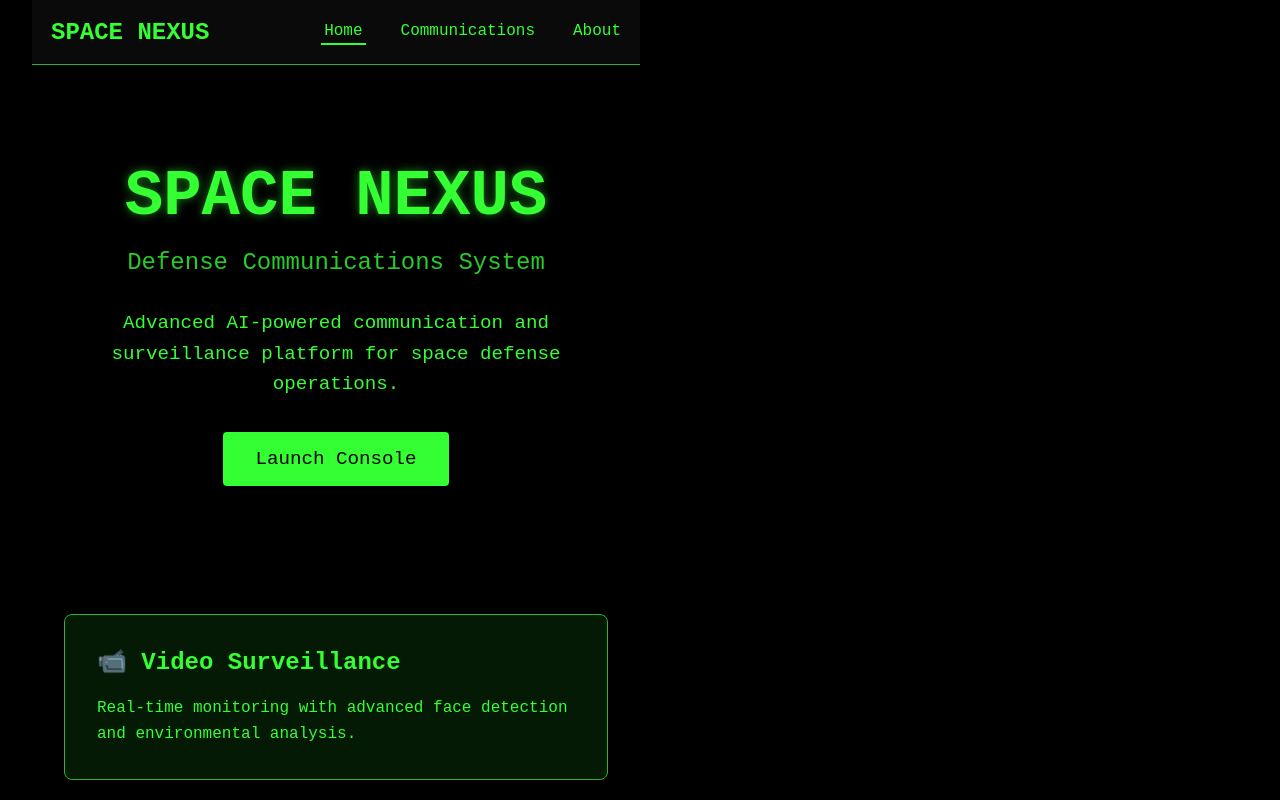
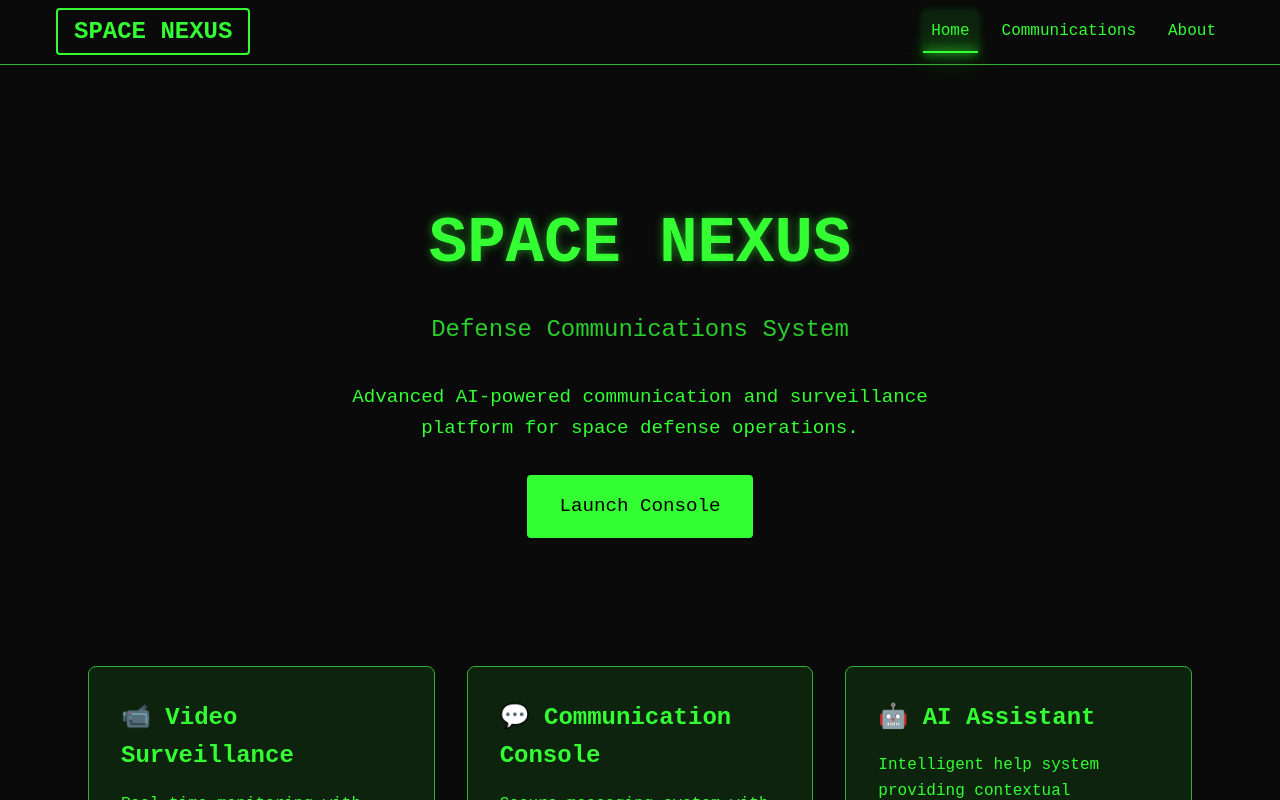
Before and after one commit to innerpixel/space-nexus-defense-comm, a Vue app: page / in a window 1280 px wide. Shown: the top 800 px of the page. Built offline with nearby package versions, Linux system fonts and the light colour scheme.

Commit message:
fix: Update layout and styling

```diff
--- a/src/App.vue
+++ b/src/App.vue
@@ -19,20 +19,31 @@ import { RouterLink, RouterView } from 'vue-router'
       </nav>
     </header>
 
-    <RouterView />
+    <main class="main-content">
+      <RouterView v-slot="{ Component }">
+        <transition name="fade" mode="out-in">
+          <component :is="Component" />
+        </transition>
+      </RouterView>
+    </main>
   </div>
 </template>
 
 <style>
 .app {
   min-height: 100vh;
-  background: black;
-  color: var(--color-terminal-green);
+  display: flex;
+  flex-direction: column;
+  background: var(--color-terminal-dark);
 }
 
 header {
-  background: var(--color-terminal-dark);
+  background: rgba(10, 10, 10, 0.9);
   border-bottom: 1px solid var(--color-terminal-border);
+  position: sticky;
+  top: 0;
+  z-index: 100;
+  backdrop-filter: blur(10px);
 }
 
 nav {
@@ -49,29 +60,29 @@ nav {
   align-items: center;
 }
 
-.nav-brand a {
-  color: var(--color-terminal-green);
-  font-size: 1.5rem;
-  font-weight: bold;
-  text-decoration: none;
+.main-content {
+  flex: 1;
+  width: 100%;
+  max-width: 1200px;
+  margin: 0 auto;
+  padding: 2rem 1rem;
 }
 
-.nav-links {
-  display: flex;
-  gap: 2rem;
-}
+@media (max-width: 768px) {
+  .nav-container {
+    flex-direction: column;
+    height: auto;
+    padding: 1rem;
+  }
 
-.nav-links a {
-  color: var(--color-terminal-green);
-  text-decoration: none;
-  transition: opacity 0.3s ease;
-}
+  nav {
+    height: auto;
+  }
 
-.nav-links a:hover {
-  opacity: 0.8;
-}
-
-.nav-links a.router-link-active {
-  border-bottom: 2px solid var(--color-terminal-green);
+  .nav-links {
+    margin-top: 1rem;
+    flex-wrap: wrap;
+    justify-content: center;
+  }
 }
 </style>
--- a/src/assets/main.css
+++ b/src/assets/main.css
@@ -7,68 +7,105 @@
   --font-terminal: 'Courier New', monospace;
 }
 
-body {
-  background-color: black;
+* {
+  box-sizing: border-box;
+  margin: 0;
+  padding: 0;
+}
+
+html, body {
+  height: 100%;
+  background-color: var(--color-terminal-dark);
   color: var(--color-terminal-green);
   margin: 0;
   font-family: var(--font-terminal);
+  line-height: 1.6;
 }
 
 #app {
-  max-width: 1280px;
-  margin: 0 auto;
-  padding: 2rem;
-  font-weight: normal;
+  min-height: 100vh;
+  display: flex;
+  flex-direction: column;
 }
 
-a,
-.green {
+a {
   text-decoration: none;
-  color: hsla(160, 100%, 37%, 1);
-  transition: 0.4s;
-  padding: 3px;
+  color: var(--color-terminal-green);
+  transition: all 0.3s ease;
+  padding: 0.5rem;
+  border-radius: 4px;
 }
 
-@media (hover: hover) {
-  a:hover {
-    background-color: hsla(160, 100%, 37%, 0.2);
+a:hover {
+  background-color: rgba(51, 255, 51, 0.1);
+  box-shadow: 0 0 10px rgba(51, 255, 51, 0.2);
+}
+
+/* Navigation Styles */
+.nav-brand a {
+  font-size: 1.5rem;
+  font-weight: bold;
+  padding: 0.5rem 1rem;
+  border: 2px solid var(--color-terminal-green);
+}
+
+.nav-links {
+  display: flex;
+  gap: 1rem;
+}
+
+.nav-links a {
+  position: relative;
+}
+
+.nav-links a.router-link-active {
+  background-color: rgba(51, 255, 51, 0.1);
+  box-shadow: 0 0 10px rgba(51, 255, 51, 0.2);
+}
+
+.nav-links a.router-link-active::after {
+  content: '';
+  position: absolute;
+  bottom: 0;
+  left: 0;
+  width: 100%;
+  height: 2px;
+  background-color: var(--color-terminal-green);
+  animation: glow 1.5s ease-in-out infinite alternate;
+}
+
+/* Animations */
+@keyframes glow {
+  from {
+    box-shadow: 0 0 5px var(--color-terminal-green),
+                0 0 10px var(--color-terminal-green),
+                0 0 15px var(--color-terminal-green);
+  }
+  to {
+    box-shadow: 0 0 10px var(--color-terminal-green),
+                0 0 20px var(--color-terminal-green),
+                0 0 30px var(--color-terminal-green);
   }
 }
 
-@media (min-width: 1024px) {
-  #app {
-    display: grid;
-    grid-template-columns: 1fr 1fr;
-    padding: 0 2rem;
+@keyframes fadeIn {
+  from {
+    opacity: 0;
+    transform: translateY(20px);
+  }
+  to {
+    opacity: 1;
+    transform: translateY(0);
   }
 }
 
 /* Transitions */
-.message-enter-active,
-.message-leave-active {
-  transition: all 0.5s ease;
+.fade-enter-active,
+.fade-leave-active {
+  transition: opacity 0.3s ease;
 }
 
-.message-enter-from {
+.fade-enter-from,
+.fade-leave-to {
   opacity: 0;
-  transform: translateX(-20px);
 }
-
-.message-leave-to {
-  opacity: 0;
-  transform: translateX(20px);
-}
-
-/* Scrollbar Styling */
-::-webkit-scrollbar {
-  width: 8px;
-}
-
-::-webkit-scrollbar-track {
-  background: var(--color-terminal-dark);
-}
-
-::-webkit-scrollbar-thumb {
-  background: var(--color-terminal-border);
-  border-radius: 4px;
-}
```
